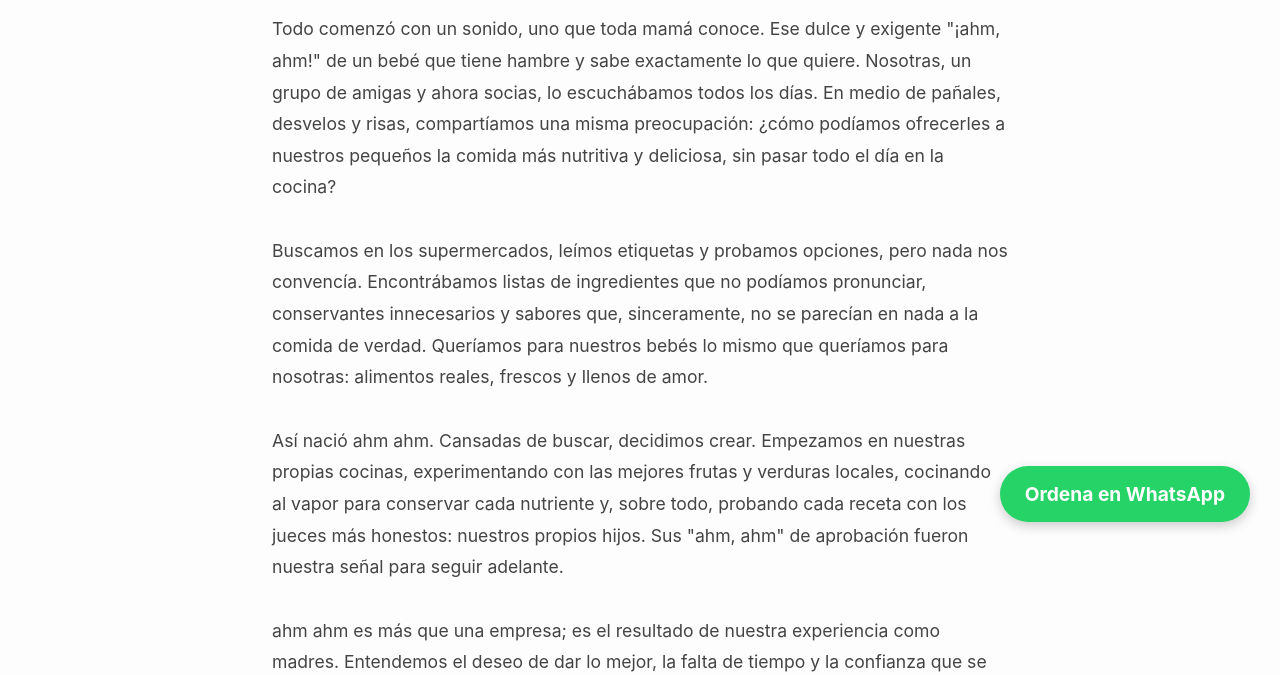
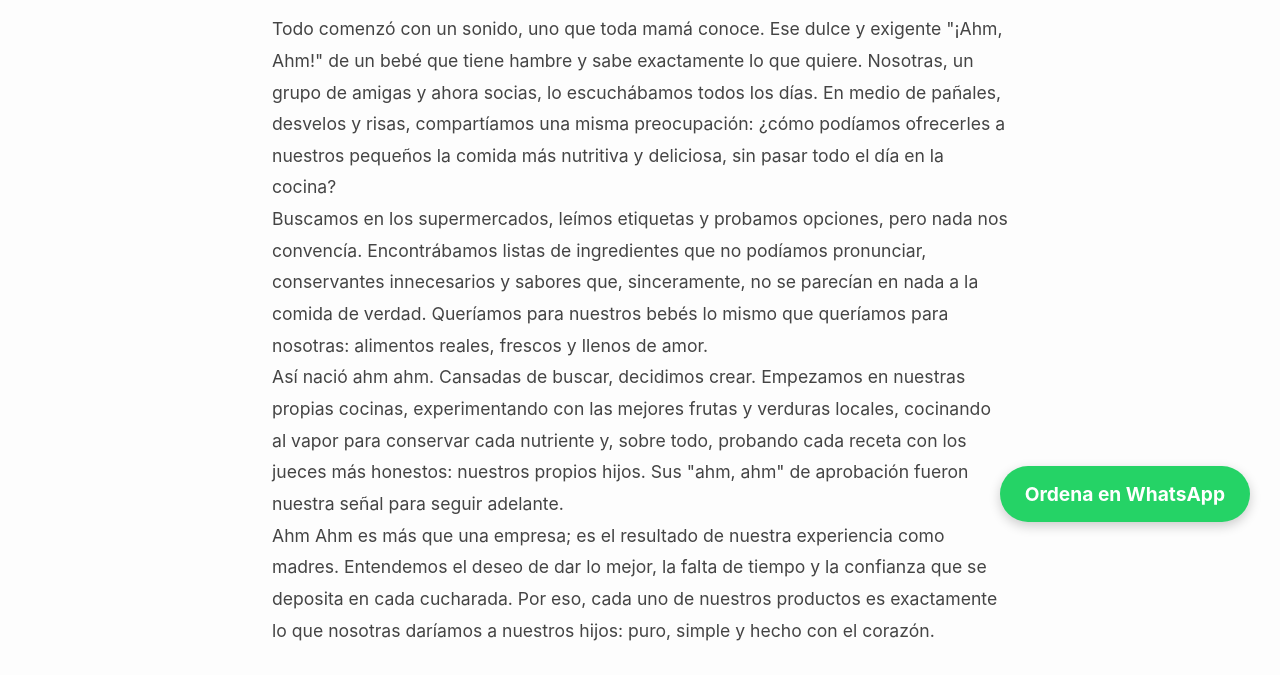
Before and after one commit to darevalog96/ahm-ahm-website, a plain HTML site: page about.html in a window 1280 px wide. Shown: the part 248-923 px from the top of the page. Drawn offline with Linux system fonts and the light colour scheme.

Commit message:
Add files via upload

```diff
--- a/about.html
+++ b/about.html
@@ -23,13 +23,13 @@
         <div class="content-page">
             <h2>Nuestra Historia</h2>
             <p>
-                Todo comenzó con un sonido, uno que toda mamá conoce. Ese dulce y exigente "¡ahm, ahm!" de un bebé que tiene hambre y sabe exactamente lo que quiere. Nosotras, un grupo de amigas y ahora socias, lo escuchábamos todos los días. En medio de pañales, desvelos y risas, compartíamos una misma preocupación: ¿cómo podíamos ofrecerles a nuestros pequeños la comida más nutritiva y deliciosa, sin pasar todo el día en la cocina?<br><br>
-
-Buscamos en los supermercados, leímos etiquetas y probamos opciones, pero nada nos convencía. Encontrábamos listas de ingredientes que no podíamos pronunciar, conservantes innecesarios y sabores que, sinceramente, no se parecían en nada a la comida de verdad. Queríamos para nuestros bebés lo mismo que queríamos para nosotras: alimentos reales, frescos y llenos de amor.<br><br>
-
-Así nació ahm ahm. Cansadas de buscar, decidimos crear. Empezamos en nuestras propias cocinas, experimentando con las mejores frutas y verduras locales, cocinando al vapor para conservar cada nutriente y, sobre todo, probando cada receta con los jueces más honestos: nuestros propios hijos. Sus "ahm, ahm" de aprobación fueron nuestra señal para seguir adelante.<br><br>
-
-ahm ahm es más que una empresa; es el resultado de nuestra experiencia como madres. Entendemos el deseo de dar lo mejor, la falta de tiempo y la confianza que se deposita en cada cucharada. Por eso, cada uno de nuestros productos es exactamente lo que nosotras daríamos a nuestros hijos: puro, simple y hecho con el corazón.<br><br>
+                Todo comenzó con un sonido, uno que toda mamá conoce. Ese dulce y exigente "¡Ahm, Ahm!" de un bebé que tiene hambre y sabe exactamente lo que quiere. Nosotras, un grupo de amigas y ahora socias, lo escuchábamos todos los días. En medio de pañales, desvelos y risas, compartíamos una misma preocupación: ¿cómo podíamos ofrecerles a nuestros pequeños la comida más nutritiva y deliciosa, sin pasar todo el día en la cocina?</p>
+<p>
+Buscamos en los supermercados, leímos etiquetas y probamos opciones, pero nada nos convencía. Encontrábamos listas de ingredientes que no podíamos pronunciar, conservantes innecesarios y sabores que, sinceramente, no se parecían en nada a la comida de verdad. Queríamos para nuestros bebés lo mismo que queríamos para nosotras: alimentos reales, frescos y llenos de amor.</p>
+<p>
+Así nació ahm ahm. Cansadas de buscar, decidimos crear. Empezamos en nuestras propias cocinas, experimentando con las mejores frutas y verduras locales, cocinando al vapor para conservar cada nutriente y, sobre todo, probando cada receta con los jueces más honestos: nuestros propios hijos. Sus "ahm, ahm" de aprobación fueron nuestra señal para seguir adelante.</p>
+<p>
+Ahm Ahm es más que una empresa; es el resultado de nuestra experiencia como madres. Entendemos el deseo de dar lo mejor, la falta de tiempo y la confianza que se deposita en cada cucharada. Por eso, cada uno de nuestros productos es exactamente lo que nosotras daríamos a nuestros hijos: puro, simple y hecho con el corazón.
             </p>
 
             <h2>Nuestra Misi&oacute;n</h2>
```
